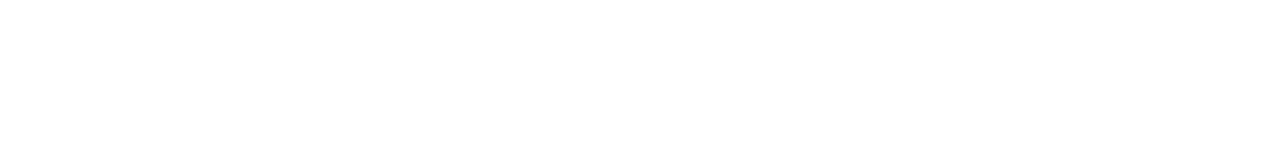
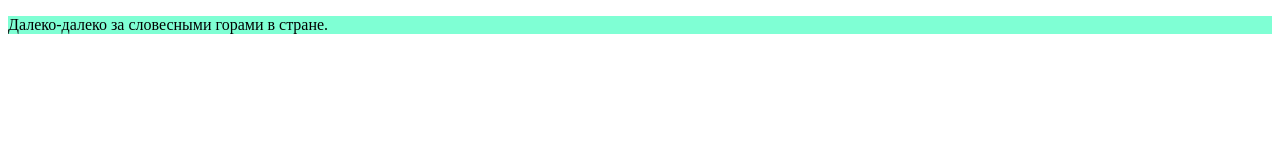
Before and after one commit to SatanD01/git-less, a plain HTML site: page index.html in a window 1280 px wide. Drawn offline with Linux system fonts and the light colour scheme.

Commit message:
added tag p and style for this

```diff
--- a/index.html
+++ b/index.html
@@ -8,6 +8,6 @@
     <link rel="stylesheet" href="style.css">
 </head>
 <body>
-
+    <p>Далеко-далеко за словесными горами в стране.</p>
 </body>
 </html>
--- a/style.css
+++ b/style.css
@@ -0,0 +1,4 @@
+p{
+    color: rgb(2, 2, 2);
+    background: aquamarine;
+}
```
